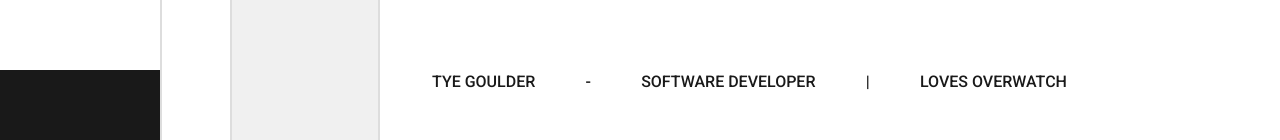
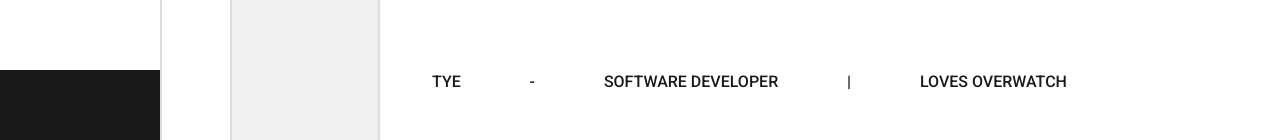
Before and after one commit to tgoulder4/Portfolio, a React (Vite) app: page / in a window 1280 px wide. Shown: the part 508-648 px from the top of the page. Built offline with nearby package versions, Linux system fonts and the light colour scheme.

Commit message:
temporary unreveal

```diff
--- a/src/App.tsx
+++ b/src/App.tsx
@@ -8,10 +8,10 @@ const creations: Array<itemProps["item"]> = [
     roleDescription:
       "I am re-designing and developing a website for a youth-led mental health charity. We are conducting usability tests to ensure the website is designed to be accessible and easy to use for all visitors.", //The website was designed to be accessible and easy to use for all users.
     company: "ALBOS UK",
-    companyURL:"https://albos.org.uk/",
+    companyURL: "https://albos.org.uk/",
     companyInfo: "A youth-led mental health charity",
     img: "./logo_light_short.png",
-    url: "/",
+    url: "#",
   },
   {
     id: 2,
@@ -43,7 +43,7 @@ const creations: Array<itemProps["item"]> = [
     companyInfo: "",
     companyURL: "",
     img: "./logo.png",
-    url: "/",
+    url: "#",
   },
 ];
 
@@ -221,7 +221,7 @@ function App() {
                 className="analysis  sm:ml-[52px] sm:mb-[60px] sm:pt-[var(--CYANMARGINWIDTH)] sm:pb-0 py-[calc(var(--mobileStandardMargin)_+_50px)] meFanaticalAndDescription"
               >
                 <summary className="whoAndWhatIAm text-[var(--primaryColour)] mb-[40px] d-none d-xl-flex justify-between">
-                  <p>TYE GOULDER</p>
+                  <p>TYE</p>
                   <p>-</p>
                   <p>SOFTWARE DEVELOPER</p>
                   <p>|</p>
@@ -271,7 +271,7 @@ function App() {
                         compensate for my terrible overwatch gameplay!).
                       </p>
                       <p className=" max-w-[520px]">
-                      Aside from coding and designing, I enjoy bike rides and
+                        Aside from coding and designing, I enjoy bike rides and
                         exploring new places. I am currently setting up a coding
                         society which I look forward to running in the future!
                       </p>
@@ -419,11 +419,11 @@ function App() {
               <div className="contactElement flex flex-column justify-between">
                 <i className="fa-brands fa-linkedin text-[var(--primaryColour)]"></i>
                 <a
-                  href="https://www.linkedin.com/in/tye-goulder-2b59b4256/"
+                  href="https://linkedin.com/in/tye-goulder-2b59b4256/"
                   target="_blank"
                   id="linkedIn"
                 >
-                  Tye Goulder
+                  Tye G.
                 </a>
               </div>
             </summary>
```
Also changed, not shown: 10 other files (tests, documents, lock files or other folders).
